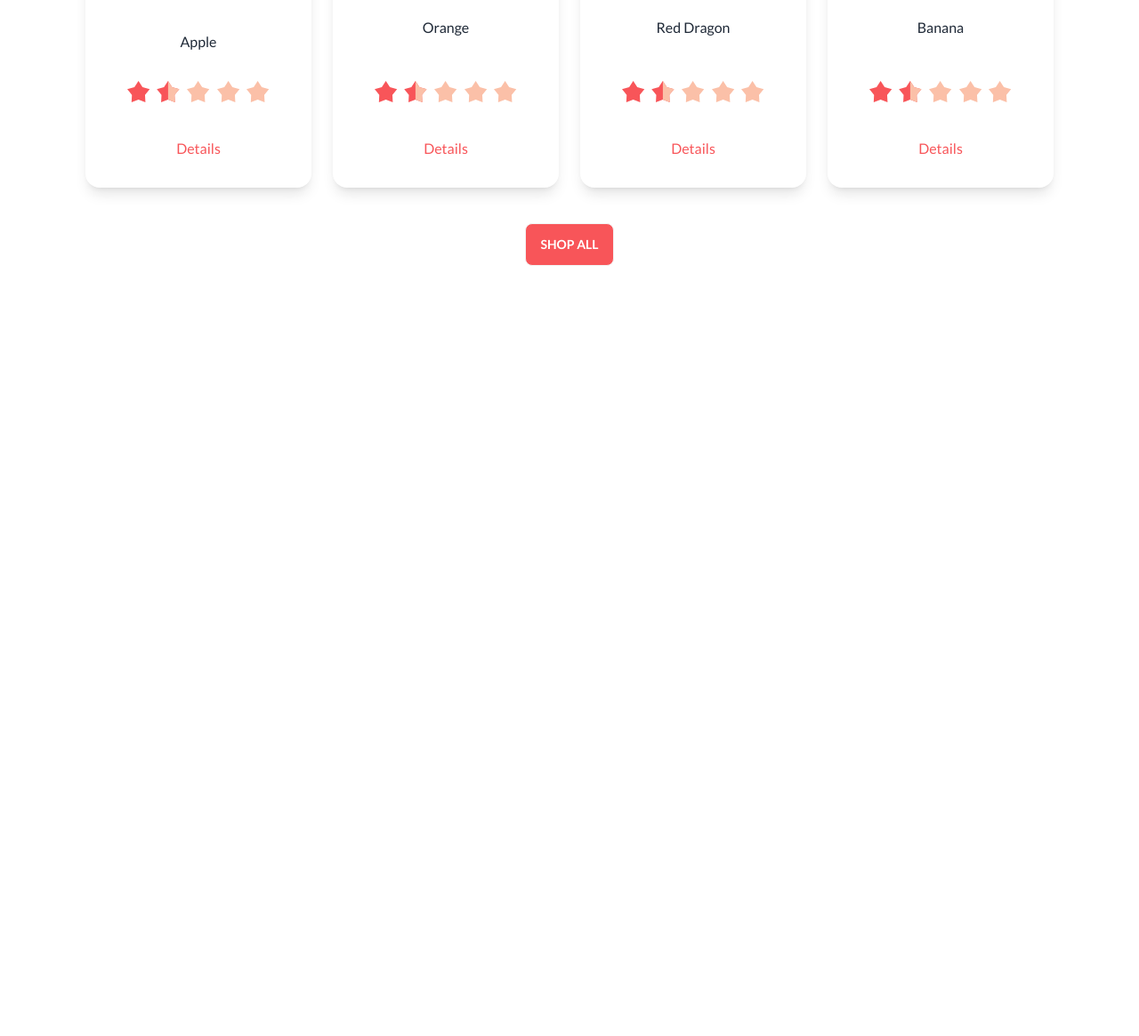
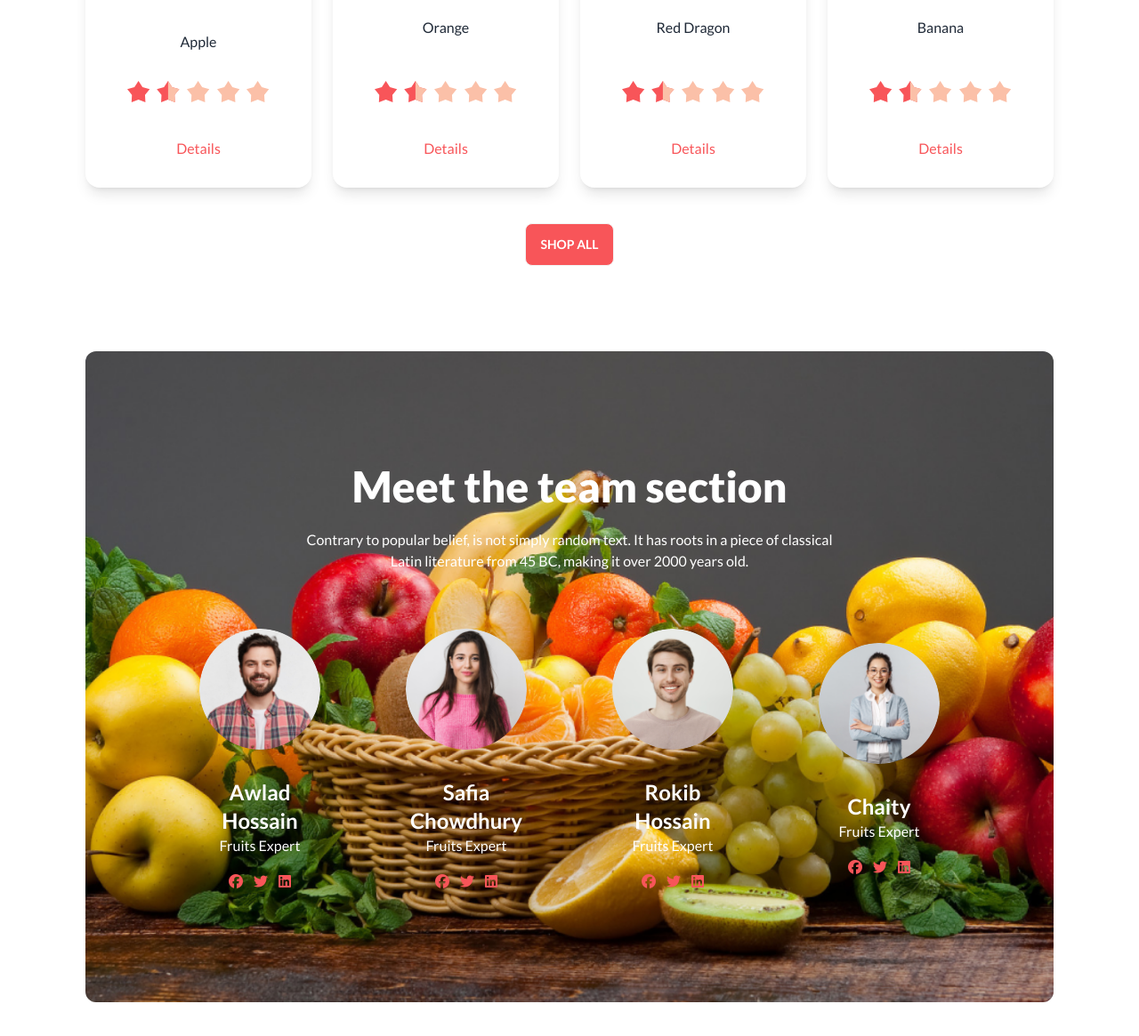
Before and after one commit to Radiat09/assignment-3, a plain HTML site: page index.html in a window 1280 px wide. Shown: the part 1365-2530 px from the top of the page at 89% size. Before the commit the page ends 1760 px from the top, so only its background shows below. Drawn offline with nearby package versions, Linux system fonts and the light colour scheme.

Commit message:
finished The Meet the team, section

```diff
--- a/index.html
+++ b/index.html
@@ -538,8 +538,89 @@
         </div>
       </section>
       <!-- Deal of the day END -->
-      <!--  -->
-      <section></section>
+
+      <!-- Meet The Team Section -->
+      <section class="my-24">
+        <div
+          class="hero hero-overlay bg-opacity-60 text-center p-32 rounded-xl"
+          style="background-image: url(./images/banner1.png)"
+        >
+          <div class="text-white">
+            <h2 class="mb-6 text-5xl font-extrabold">Meet the team section</h2>
+            <p class="mb-12 font-medium">
+              Contrary to popular belief, is not simply random text. It has
+              roots in a piece of classical <br />
+              Latin literature from 45 BC, making it over 2000 years old.
+            </p>
+            <!-- team div -->
+            <div
+              class="grid grid-cols-1 md:grid-cols-2 lg:grid-cols-4 gap-24 mt-16"
+            >
+              <!-- First Member -->
+              <div class="flex flex-col justify-center items-center">
+                <img
+                  src="./images/member1.png"
+                  alt=""
+                  class="rounded-full w-36 mb-8"
+                />
+                <h4 class="text-2xl font-bold text-white">Awlad Hossain</h4>
+                <p class="font-medium">Fruits Expert</p>
+                <div class="flex justify-center gap-3 mt-5">
+                  <i class="fa-brands fa-facebook" style="color: #f85559"></i>
+                  <i class="fa-brands fa-twitter" style="color: #f85559"></i>
+                  <i class="fa-brands fa-linkedin" style="color: #f85559"></i>
+                </div>
+              </div>
+              <!-- Second Member -->
+              <div class="flex flex-col justify-center items-center">
+                <img
+                  src="./images/member2.png"
+                  alt=""
+                  class="rounded-full w-36 mb-8"
+                />
+                <h4 class="text-2xl font-bold text-white">Safia Chowdhury</h4>
+                <p class="font-medium">Fruits Expert</p>
+                <div class="flex justify-center gap-3 mt-5">
+                  <i class="fa-brands fa-facebook" style="color: #f85559"></i>
+                  <i class="fa-brands fa-twitter" style="color: #f85559"></i>
+                  <i class="fa-brands fa-linkedin" style="color: #f85559"></i>
+                </div>
+              </div>
+              <!-- Third Member -->
+              <div class="flex flex-col justify-center items-center">
+                <img
+                  src="./images/member3.png"
+                  alt=""
+                  class="rounded-full w-36 mb-8"
+                />
+                <h4 class="text-2xl font-bold text-white">Rokib Hossain</h4>
+                <p class="font-medium">Fruits Expert</p>
+                <div class="flex justify-center gap-3 mt-5">
+                  <i class="fa-brands fa-facebook" style="color: #f85559"></i>
+                  <i class="fa-brands fa-twitter" style="color: #f85559"></i>
+                  <i class="fa-brands fa-linkedin" style="color: #f85559"></i>
+                </div>
+              </div>
+              <!-- Fourth Member -->
+              <div class="flex flex-col justify-center items-center">
+                <img
+                  src="./images/member4.png"
+                  alt=""
+                  class="rounded-full w-36 mb-8"
+                />
+                <h4 class="text-2xl font-bold text-white">Chaity</h4>
+                <p class="font-medium">Fruits Expert</p>
+                <div class="flex justify-center gap-3 mt-5">
+                  <i class="fa-brands fa-facebook" style="color: #f85559"></i>
+                  <i class="fa-brands fa-twitter" style="color: #f85559"></i>
+                  <i class="fa-brands fa-linkedin" style="color: #f85559"></i>
+                </div>
+              </div>
+            </div>
+          </div>
+        </div>
+      </section>
+      <!-- Meet The Team Section END-->
     </main>
     <footer></footer>
   </body>
```
